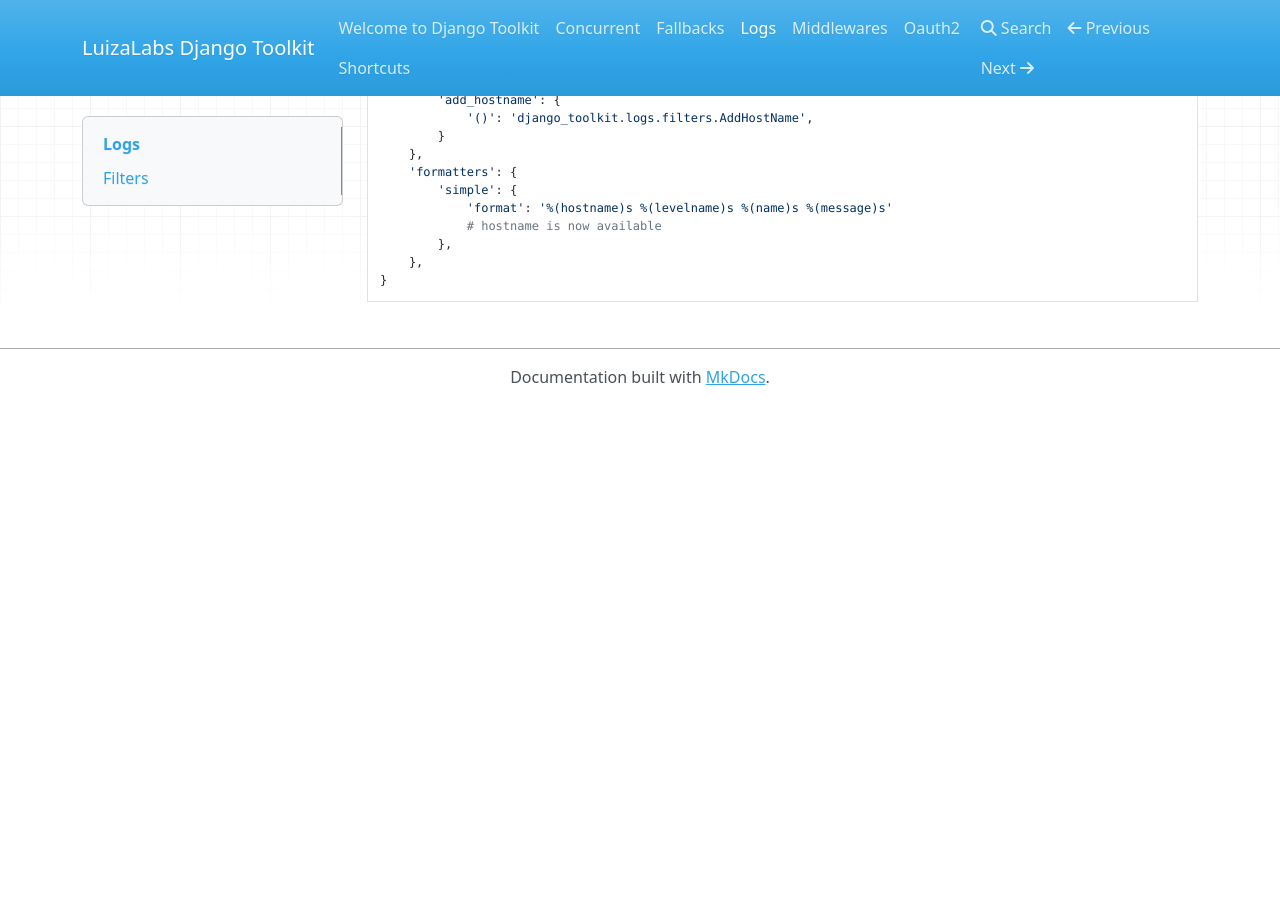
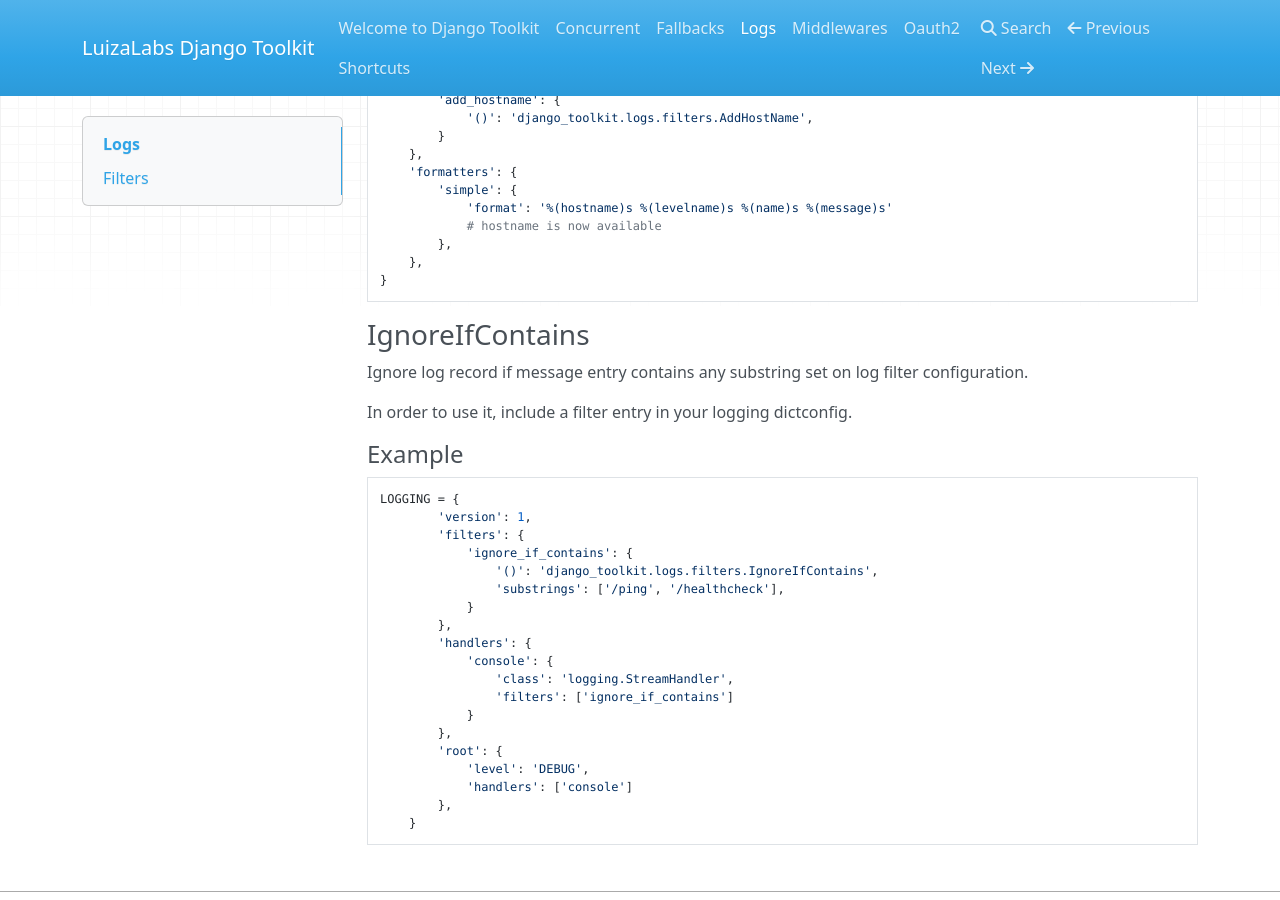
Before and after one commit to luizalabs/django-toolkit, an MkDocs documentation site: the page built from docs/logs.md, in a window 1280 px wide and 900 px high, scrolled down 593 px. Built offline with MkDocs 1.6.1, drawn with Linux system fonts in a browser that asks for light colours; nearby versions of some CDN libraries; before the commit the page ends 998 px from its top, so only the background shows below that.

Commit message:
Create log filter to ignore record message if contains any set substring

````diff
--- a/docs/logs.md
+++ b/docs/logs.md
@@ -48,3 +48,33 @@
     },
 }
 ```
+
+### IgnoreIfContains
+
+Ignore log record if message entry contains any substring set on log filter configuration.
+
+In order to use it, include a filter entry in your logging dictconfig.
+
+#### Example
+
+```python
+LOGGING = {
+        'version': 1,
+        'filters': {
+            'ignore_if_contains': {
+                '()': 'django_toolkit.logs.filters.IgnoreIfContains',
+                'substrings': ['/ping', '/healthcheck'],
+            }
+        },
+        'handlers': {
+            'console': {
+                'class': 'logging.StreamHandler',
+                'filters': ['ignore_if_contains']
+            }
+        },
+        'root': {
+            'level': 'DEBUG',
+            'handlers': ['console']
+        },
+    }
+```
````
Also changed, not shown: 2 other files.
